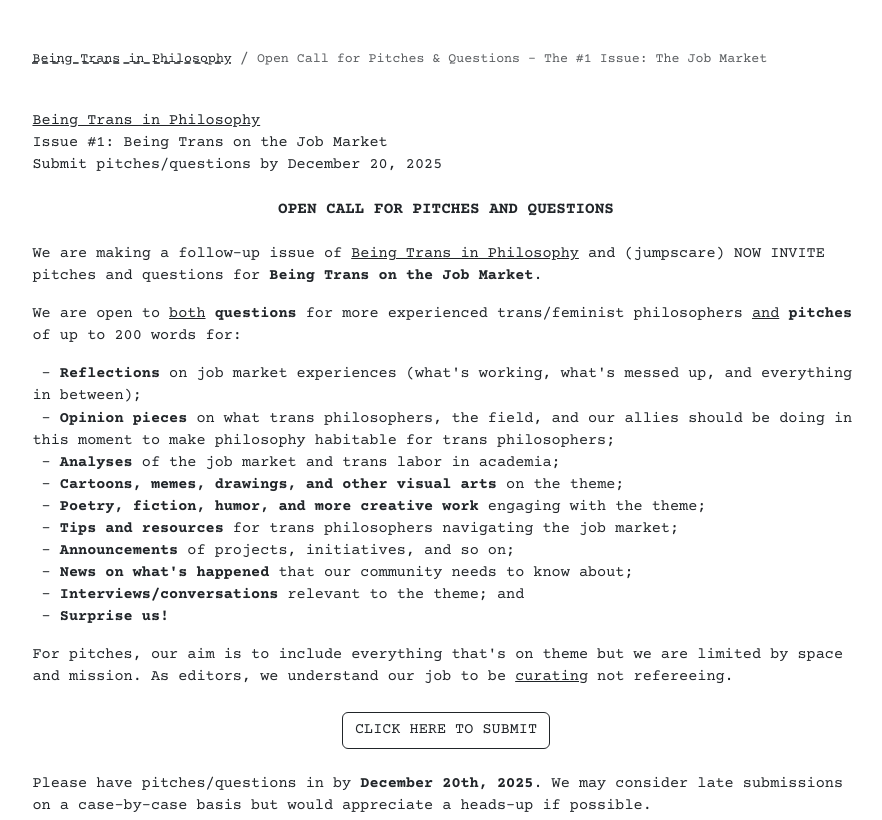
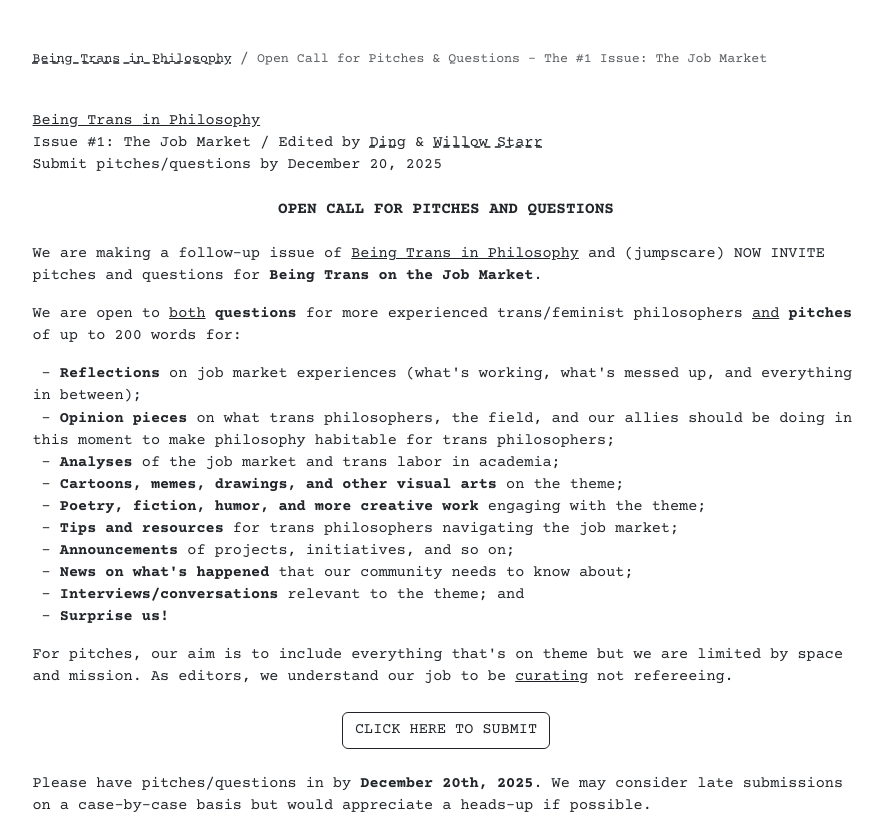
Before and after one commit to BeingTransinPhilosophy/beingtransinphilosophy.github.io, a plain HTML site: page cfp/index.html in a window 1280 px wide. Shown: the top 820 px of the page, without its empty margins (194-1076 px from the left). Drawn offline with nearby package versions, Linux system fonts and the light colour scheme; no server answers; a script that the page names is missing.

Commit message:
include editors

```diff
--- a/cfp/index.html
+++ b/cfp/index.html
@@ -49,7 +49,7 @@
 
         <p class="mt-4">
             <u>Being Trans in Philosophy</u><br />
-            Issue #1: Being Trans on the Job Market<br />
+            Issue #1: The Job Market / Edited by <a href="https://dingherself.com">Ding</a> &amp; <a href="http://wstarr.org">Willow Starr</a><br />
             Submit pitches/questions by December 20, 2025
         </p>
 
```
